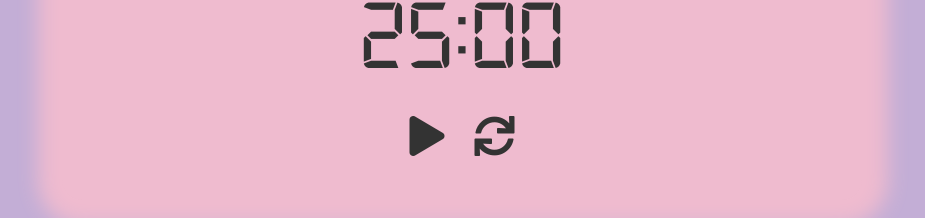
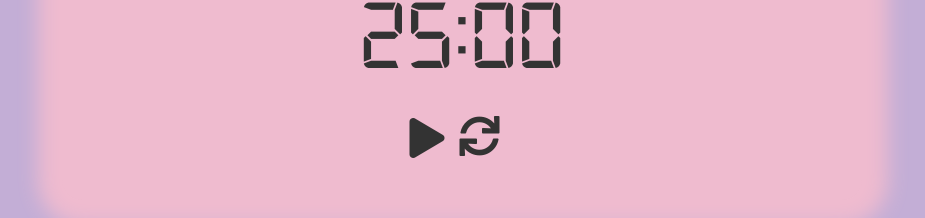
Before and after one commit to koal4z/react-fcc-clock, a React (Create React App) app: page / in a window 1280 px wide. Shown: the part 525-743 px from the top of the page, without its empty margins (178-1103 px from the left). Built offline with nearby package versions, Linux system fonts and the light colour scheme.

Commit message:
fix time cannon 00:00

```diff
--- a/src/App.js
+++ b/src/App.js
@@ -49,20 +49,22 @@ function App() {
   };
 
   useEffect(() => {
-    console.log(convertTime(time));
+    // console.log(convertTime(time));
     let interval;
     if (isPlay) {
       interval = setInterval(() => {
-        if (time >= 0) {
+        if (time > 0) {
           setTime(time - 1);
         }
       }, 1000);
     }
 
     if (time === 0) {
-      // setIsBreak(!isBreak);
-      // setTime(breakLength * 60);
-      setIsPlay(false);
+      clearInterval(interval);
+      setTimeout(() => {
+        setIsBreak(!isBreak);
+        setTime(breakLength * 60);
+      }, 1000);
     }
     return () => {
       clearInterval(interval);
@@ -108,9 +110,11 @@ function App() {
           <div id="timer-label">{isBreak ? 'Break' : 'Session'}</div>
           <div id="time-left">{convertTime(time)}</div>
           <div className="length-box">
-            <div id="start_stop">
-              <MDBIcon icon={isPlay ? 'pause' : 'play'} onClick={handlerPlay} />
-            </div>
+            <MDBIcon
+              id="start_stop"
+              icon={isPlay ? 'pause' : 'play'}
+              onClick={handlerPlay}
+            />
             <div id="reset">
               <MDBIcon icon="sync" onClick={handlerReset} />
             </div>
```
